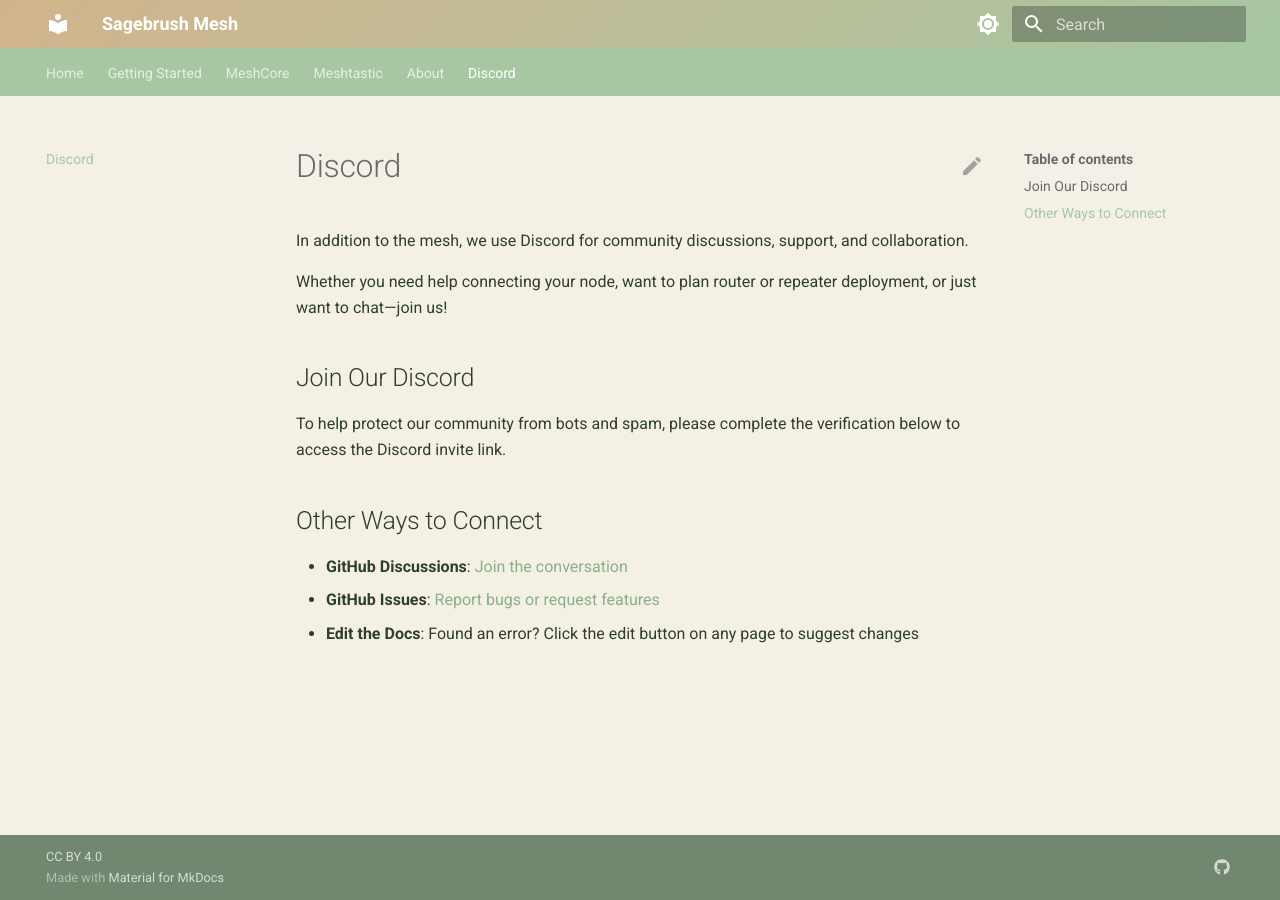
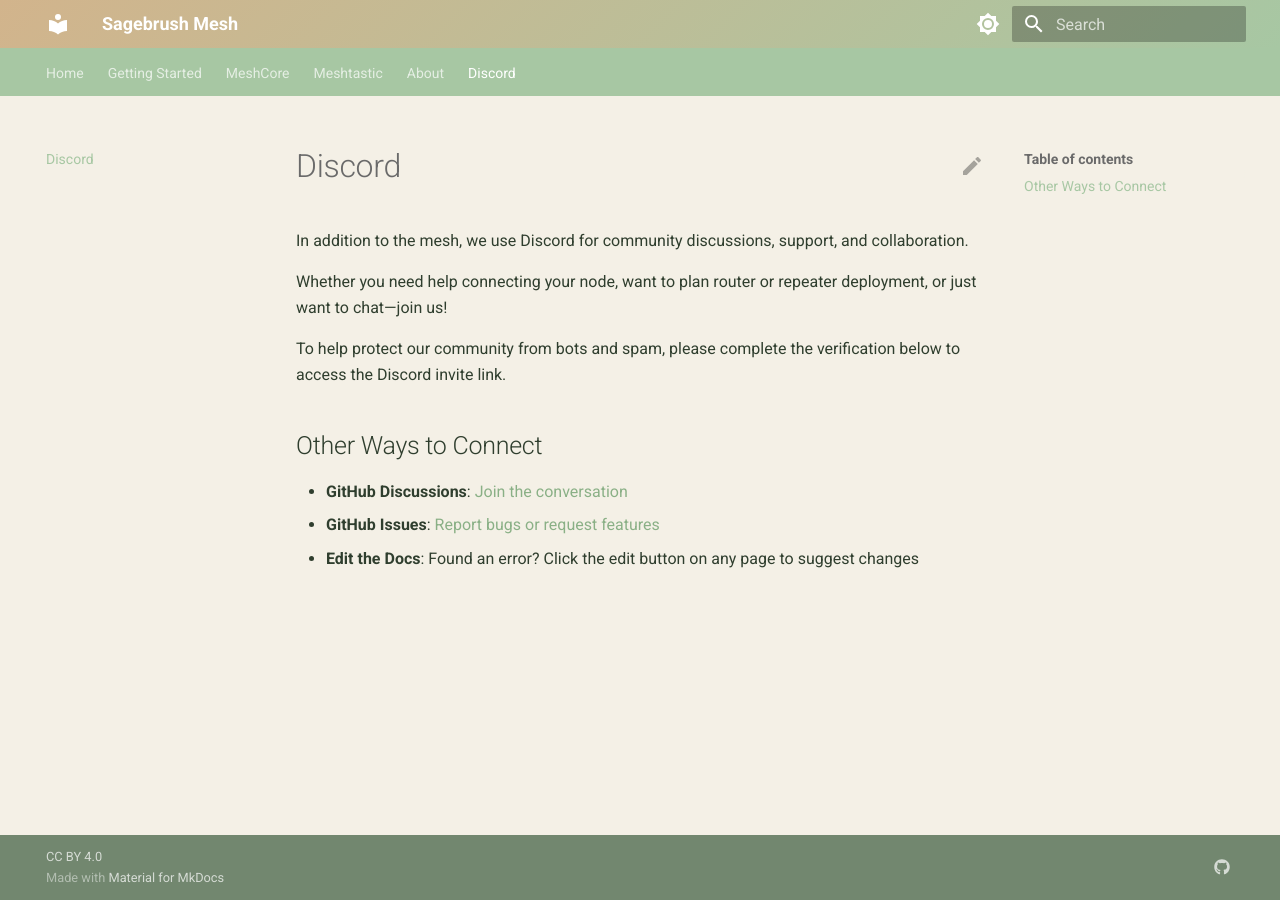
Before and after one commit to jtstockton/sagebrush-www, an MkDocs documentation site: the page built from docs/contact.md, in a window 1280 px wide. Built offline with MkDocs 1.6.1 and Material for MkDocs 9.7.7, drawn with Linux system fonts in a browser that asks for light colours.

Commit message:
Remove 'Join Our Discord' section header
Removed the 'Join Our Discord' section header from the contact documentation.

```diff
--- a/docs/contact.md
+++ b/docs/contact.md
@@ -2,9 +2,6 @@
 In addition to the mesh, we use Discord for community discussions, support, and collaboration.
 
 Whether you need help connecting your node, want to plan router or repeater deployment, or just want to chat—join us!
-
-
-## Join Our Discord
 
 To help protect our community from bots and spam, please complete the verification below to access the Discord invite link.
 
```
